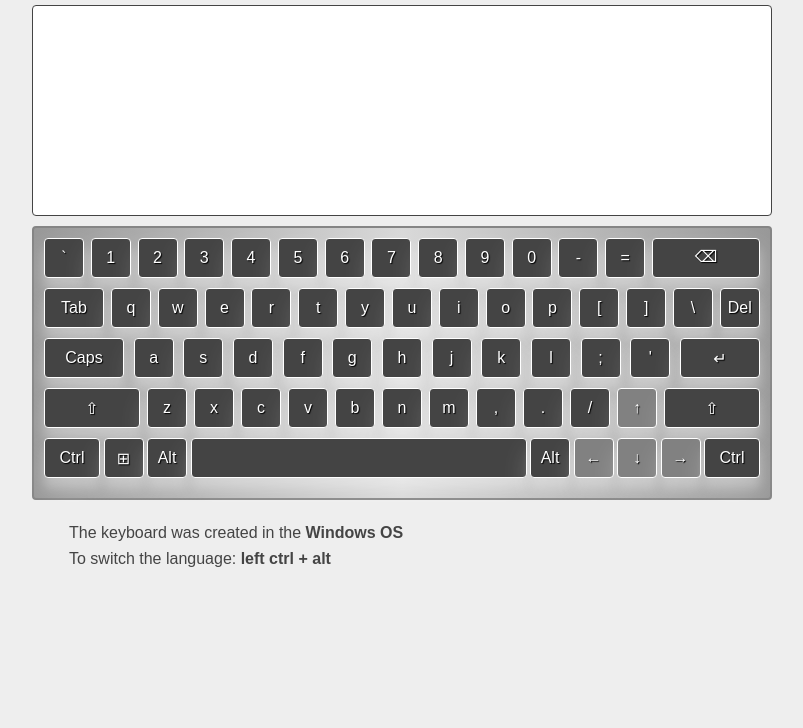
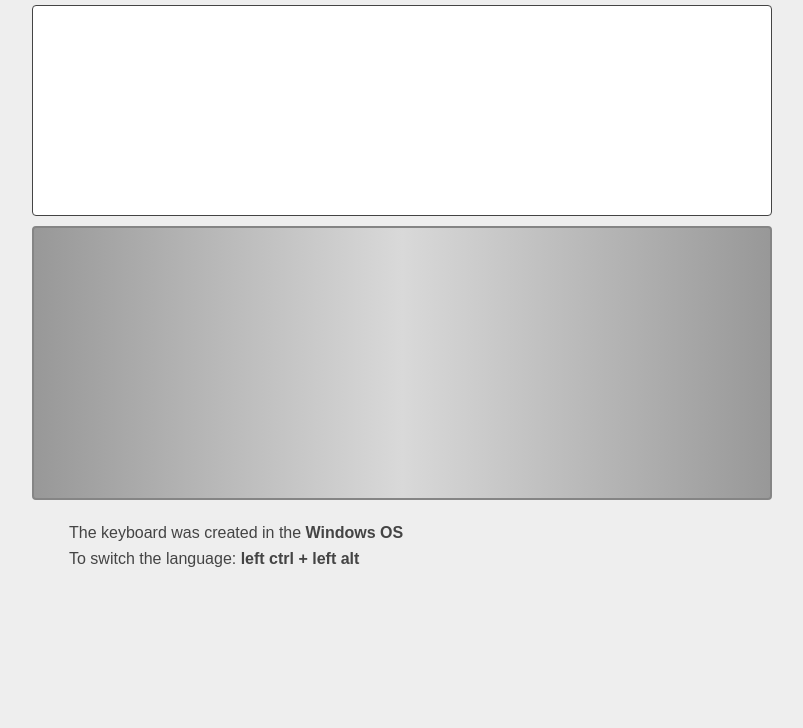
Before and after one commit to Al-E-xXx/virtual-keyboard, a website: page index.html in a window 1280 px wide. Shown: the part 72-800 px from the top of the page, without its empty margins (238-1041 px from the left). Drawn offline with Linux system fonts and the light colour scheme.

Commit message:
feat: generate base markup in js

```diff
--- a/app.js
+++ b/app.js
@@ -0,0 +1,48 @@
+// Add favicon
+function setFavicons(favImg) {
+  const headTitle = document.querySelector('head');
+  const setFavicon = document.createElement('link');
+  setFavicon.setAttribute('rel', 'shortcut icon');
+  setFavicon.setAttribute('href', favImg);
+  headTitle.appendChild(setFavicon);
+}
+
+setFavicons('./favicon.ico');
+
+// Base html-tags
+const bodyTag = document.body;
+const wrapper = document.createElement('div');
+const header = document.createElement('header');
+const title = document.createElement('h1');
+const main = document.createElement('main');
+const textarea = document.createElement('textarea');
+const keyboardContainer = document.createElement('div');
+const footer = document.createElement('footer');
+const appInfo = document.createElement('div');
+
+// Add classes
+bodyTag.className = 'body';
+wrapper.className = 'wrapper';
+title.className = 'title';
+textarea.className = 'text-editor';
+keyboardContainer.className = 'keyboard';
+appInfo.className = 'app-info';
+
+// Add texts
+let footerHTML = 'The keyboard was created in the <span class="mark">Windows OS</span><br>';
+footerHTML += 'To switch the language: <span class="mark">left ctrl + left alt</span>';
+title.innerText = 'JSFE2023Q1 - Virtual keyboard';
+appInfo.innerHTML = footerHTML;
+
+// Append elements
+header.appendChild(title);
+main.appendChild(textarea);
+main.appendChild(keyboardContainer);
+footer.appendChild(appInfo);
+
+wrapper.appendChild(header);
+wrapper.appendChild(main);
+wrapper.appendChild(footer);
+
+// Add base markup
+bodyTag.appendChild(wrapper);
--- a/index.html
+++ b/index.html
@@ -4,17 +4,16 @@
   <meta charset="UTF-8">
   <meta http-equiv="X-UA-Compatible" content="IE=edge">
   <meta name="viewport" content="width=device-width, initial-scale=1.0">
-  <link rel="shortcut icon" href="favicon.ico">
   <link rel="stylesheet" href="styles.css">
   <title>Virtual keyboard</title>
 </head>
-<body class="body">
-  <div class="wrapper">
+<body>
+  <!-- <div class="wrapper">
     <header>
       <h1 class="title">JSFE2023Q1 - Virtual keyboard</h1>
     </header>
     <main>
-      <textarea class="text-editor" id="text-editor" name="text-editor" rows="5" cols="33"></textarea>
+      <textarea class="text-editor"></textarea>
       <div class="keyboard">
         <div class="keyboard__row">
           <div class="keyboard__row-key">`</div>
@@ -98,7 +97,7 @@
         To switch the language: <span class="mark">left ctrl + alt</span>
       </div>
     </footer>
-  </div>
+  </div> -->
   <script src="app.js"></script>
 </body>
 </html>
--- a/styles.css
+++ b/styles.css
@@ -43,7 +43,7 @@
   box-sizing: border-box;
   border: 2px solid #858585;
   border-radius: 4px;
-  min-height: 200px;
+  min-height: 274px;
   height: auto;
   background: rgb(152,152,152);
   background: linear-gradient(90deg, rgba(152,152,152,1) 0%, rgba(217,217,217,1) 50%, rgba(152,152,152,1) 100%);
```
